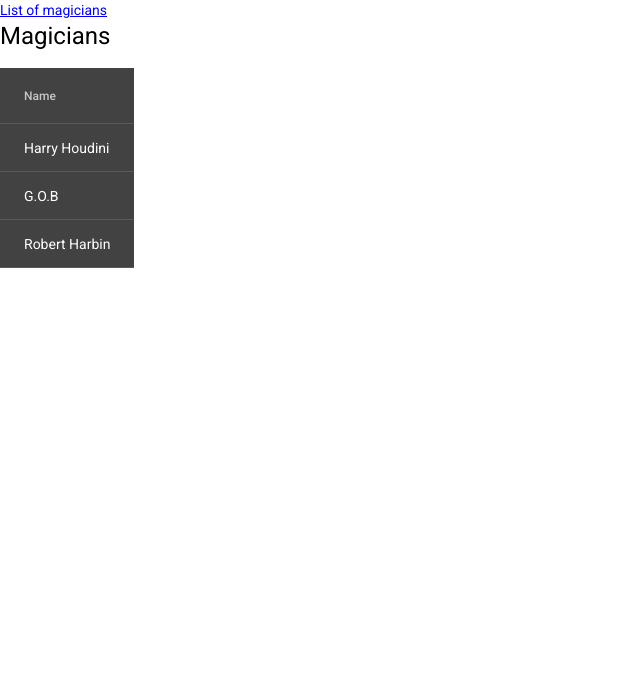
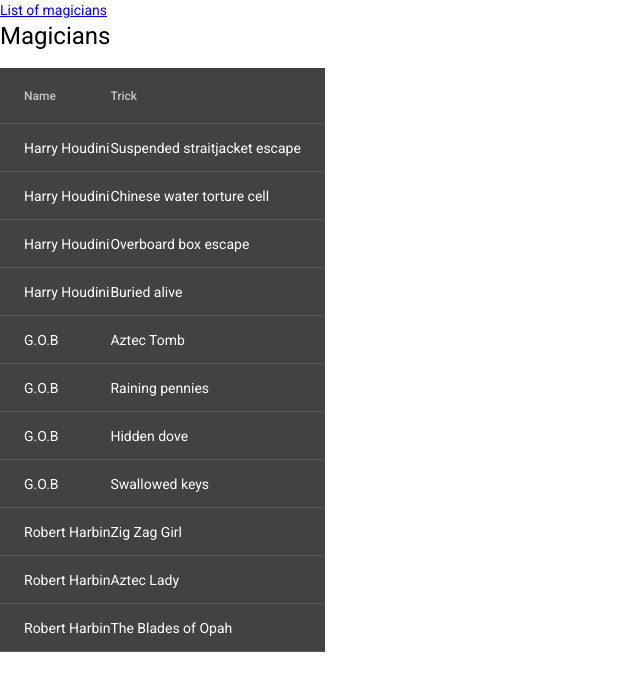
Before and after one commit to IsaacVerm/mad-trick-explainer, an Angular app in the folder mte/: page /magician-list in a window 1280 px wide. Shown: the top 690 px of the page, without its empty margins (0-640 px from the left). Built offline with nearby package versions, Linux system fonts and the light colour scheme.

Commit message:
add trick to magician-list table

```diff
--- a/mte/src/app/magician-list/magician-list.component.html
+++ b/mte/src/app/magician-list/magician-list.component.html
@@ -5,6 +5,10 @@
     <th mat-header-cell *matHeaderCellDef> Name </th>
     <td mat-cell *matCellDef="let magician"> {{ magician.name }} </td>
   </ng-container>
+  <ng-container matColumnDef="trick">
+    <th mat-header-cell *matHeaderCellDef> Trick </th>
+    <td mat-cell *matCellDef="let magician"> {{ magician.trick }} </td>
+  </ng-container>
   <tr mat-header-row *matHeaderRowDef="columnsToDisplay"></tr>
   <tr mat-row *matRowDef="let myRowData; columns: columnsToDisplay"></tr>
 </table>
--- a/mte/src/app/magician-list/magician-list.component.ts
+++ b/mte/src/app/magician-list/magician-list.component.ts
@@ -8,7 +8,7 @@
 })
 export class MagicianListComponent implements OnInit {
   magicians = magicians;
-  columnsToDisplay = ['name'];
+  columnsToDisplay = ['name', 'trick'];
 
   constructor() {}
 
--- a/mte/src/app/magicians.ts
+++ b/mte/src/app/magicians.ts
@@ -1,19 +1,13 @@
 export const magicians = [
-  { name: 'Harry Houdini',
-    tricks: ['Suspended straitjacket escape',
-              'Chinese water torture cell',
-              'Overboard box escape',
-              'Buried alive']
-            },
-  { name: 'G.O.B',
-    tricks: ['Aztec Tomb',
-              'Raining pennies',
-              'Hidden dove',
-              'Swallowed keys']
-            },
-  {name: 'Robert Harbin',
-   tricks: ['Zig Zag Girl',
-            'Aztec Lady',
-            'The Blades of Opah']
-          }
-]
+         { name: 'Harry Houdini', trick: 'Suspended straitjacket escape' },
+         { name: 'Harry Houdini', trick: 'Chinese water torture cell' },
+         { name: 'Harry Houdini', trick: 'Overboard box escape' },
+         { name: 'Harry Houdini', trick: 'Buried alive' },
+         { name: 'G.O.B', trick: 'Aztec Tomb' },
+         { name: 'G.O.B', trick: 'Raining pennies' },
+         { name: 'G.O.B', trick: 'Hidden dove' },
+         { name: 'G.O.B', trick: 'Swallowed keys' },
+         { name: 'Robert Harbin', trick: 'Zig Zag Girl' },
+         { name: 'Robert Harbin', trick: 'Aztec Lady' },
+         { name: 'Robert Harbin', trick: 'The Blades of Opah' },
+       ];
```
